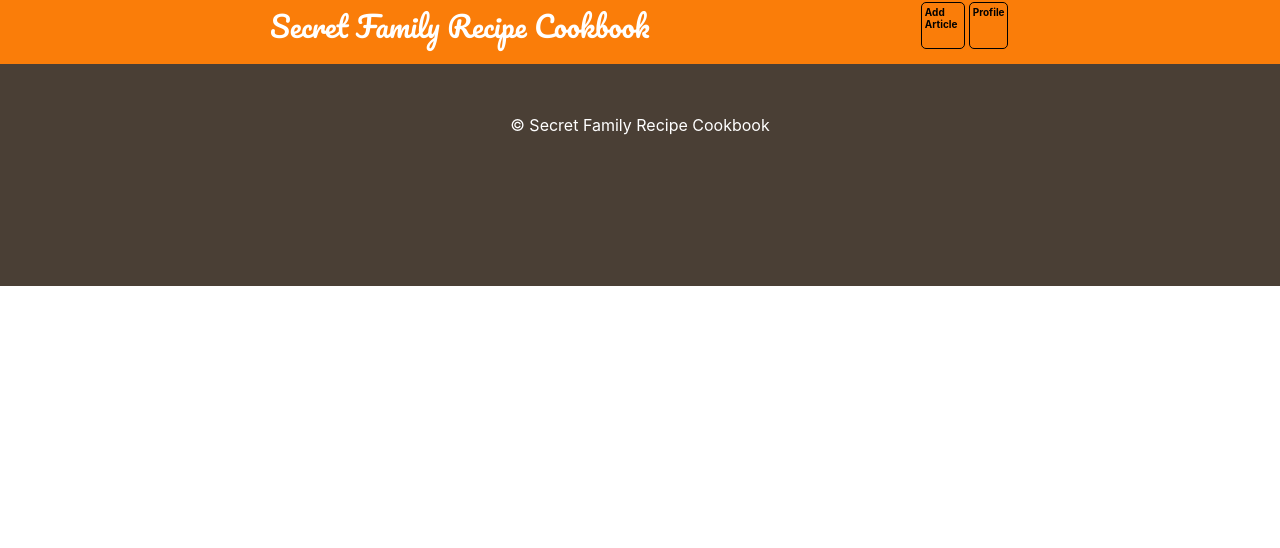
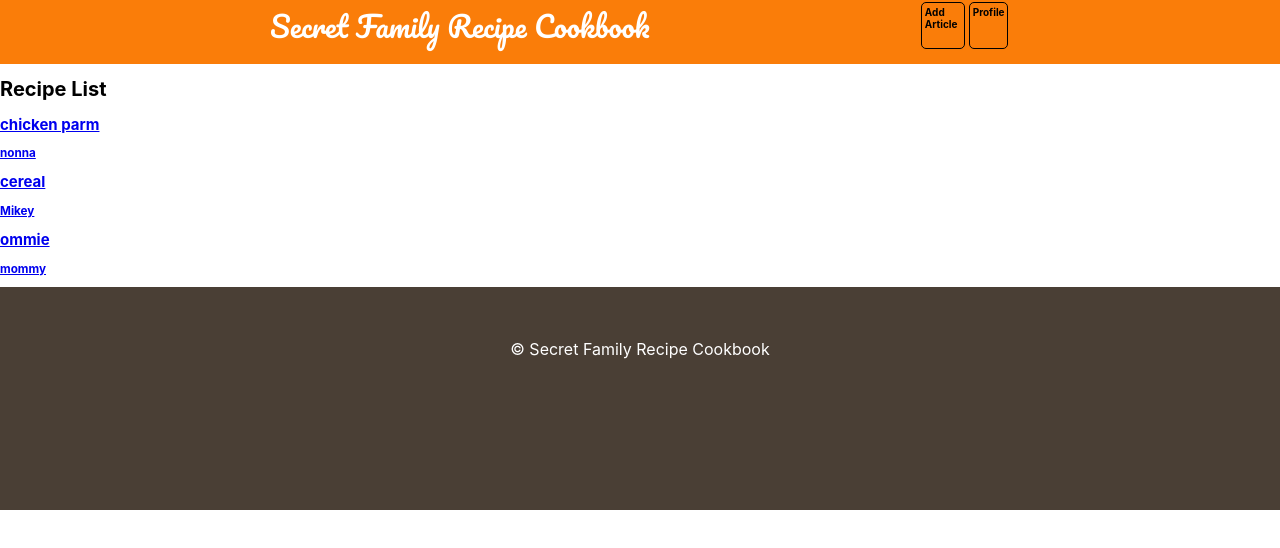
Before and after one commit to BW-Secret-Family-Recipes-pt/Front-End, a React (Create React App) app in the folder family-secrets/: page / in a window 1280 px wide. Shown: the top 548 px of the page. Built offline with nearby package versions, Linux system fonts and the light colour scheme.

Commit message:
functional dashboard with test data

```diff
--- a/family-secrets/src/App.js
+++ b/family-secrets/src/App.js
@@ -10,7 +10,49 @@ import AddEditRecipe from './components/AddEditRecipe';
 import UserAccount from './components/UserAccount';
 import Header from './components/Header';
 import Footer from './components/Footer';
+import RecipeCard from './components/RecipeCard';
+
 // other imports to come
+
+// the temp database to create Dashboard and RecipeCard
+const testRecipes = [
+  {
+    title: 'chicken parm',
+    source: 'nonna',
+    ingredients: '2 lbs chicken, lots of mozz, jar of sauce',
+    instructions: 'cut chicken into small pieces, bread, fry, broil',
+    breakfast: false,
+    lunch: true,
+    dinner: true,
+    dessert: false,
+    vegetarian: false,
+    id: 1
+  },
+  {
+    title: 'cereal',
+    source: 'Mikey',
+    ingredients: 'Life',
+    instructions: 'Open box, pour in bowl, add milk',
+    breakfast: true,
+    lunch: false,
+    dinner: false,
+    dessert: false,
+    vegetarian: false,
+    id: 2
+  },
+  {
+    title: 'ommie',
+    source: 'mommy',
+    ingredients: 'eggs, cheese, bacon, moar cheese',
+    instructions: 'break eggs, throw stuff in',
+    breakfast: true,
+    lunch: true,
+    dinner: true,
+    dessert: false,
+    vegetarian: false,
+    id: 3
+  },
+];
 
 function App() {
   return (
@@ -29,7 +71,9 @@ function App() {
         <Route exact path = '/recipe' component={AddEditRecipe} />
         <Route exact path = '/dashboard' component={Dashboard} />
         <Route exact path = '/user-account' component={UserAccount} />
+        <Route path = '/recipe/:id' component={RecipeCard} />
       </Switch>
+      <Dashboard props={testRecipes} />
       <Footer />
     </div>
   );
--- a/family-secrets/src/components/AddEditRecipe.js
+++ b/family-secrets/src/components/AddEditRecipe.js
@@ -34,7 +34,8 @@ function Signup() {
        lunch: false,
        dinner: false,
        dessert: false,
-       vegetarian: false
+       vegetarian: false,
+       id: Date.now()
     }
     const [formState, setFormState] = useState(defaultState);
 
--- a/family-secrets/src/components/Dashboard.js
+++ b/family-secrets/src/components/Dashboard.js
@@ -1,175 +1,32 @@
 import React, { useState, useEffect } from 'react';
-import * as Yup from 'yup';
 import { Link, useHistory } from 'react-router-dom';
+import RecipeCard from './RecipeCard';
 import axios from 'axios';
 
-const passwordRegex = RegExp(
-    /^(?=.*[a-z])(?=.*[A-Z])(?=.*[0-9])(?=.{8,})/
-);
+// super crude dashboard for listing recipes
+// current 'props' is canned data stored in app
+// must replace with pulled data via axios
 
-// setup formSchema
-const formSchema = Yup.object().shape({
-    username: Yup.string()
-        .min(6, 'Username must include at least 6 characters')
-        .required('Username must include at least 6 characters'),
-    email: Yup.string()
-        .required('You must provide an email address')
-        .email('This is not a valid email adress'),
-    password: Yup.string()
-        .matches(passwordRegex, 'At least one uppercase letter, one number, and 8 characters'),
-    confirm: Yup.string()
-        .required('Make sure the password match'),
-    terms: Yup.boolean()
-        .oneOf([true], "You must agree to the terms of use")
-});
+const Dashboard = props => {
+  const data = props.props;
 
-function Signup() {
-    // setup state
-    // form state
-    const defaultState = {
-        username: '',
-        email: '',
-        password: '',
-        confirm: '',
-        terms: false
-    }
-    const [formState, setFormState] = useState(defaultState);
+return (
+  <div className="recipe-list">
+    <h1>Recipe List</h1>
+    {data.map(recipe => (
+      <div className="recipe" key={recipe.id}>
+        <Link to={`/recipe/${recipe.id}`}>
+             <h2>{recipe.title}</h2>
+        <h3>{recipe.source}</h3>
+
+      </Link>
 
 
-    // button state
-    const [buttonDisabled, setButtonDisabled] = useState(defaultState);
-    useEffect (() => {
-        formSchema.isValid(formState).then(valid => {
-            setButtonDisabled(!valid);
-        });
-    }, [formState]);
-
-    // error state
-    const [errorState, setErrorState] = useState ({
-        username: '',
-        email: '',
-        password: '',
-        confirm: '',
-        terms: false
-    });
-
-    // setup validation
-    const validate = e => {
-        // determine if checkbox
-        let value =
-            e.target.type === "checkbox" ? e.target.checked : e.target.value;
-        // yup validation
-        Yup
-            .reach(formSchema, e.target.name)
-            .validate(value)
-            .then(valid => {
-                setErrorState({
-                    ...errorState,
-                    [e.target.name]: ""
-                });
-            })
-            .catch (err => {
-                setErrorState({
-                    ...errorState,
-                    [e.target.name]: err.errors[0]
-                });
-            });
-        };
-
-    // setup onchange function
-    const inputChange = e => {
-        e.persist();
-        validate(e);
-        // determine if checkbox
-        let value =
-            e.target.type === "checkbox" ? e.target.checked : e.target.value;
-        setFormState({ ...formState, [e.target.name]: value });
-    };
-
-    // setup submit function with temp API
-    const formSubmit = e => {
-        e.preventDefault();
-        axios
-            .post("http://reqres.in/api/users", formState)
-            .then(response => console.log(response))
-            .catch(err => console.log(err));
-    };
-
-    return (
-        <form onSubmit={formSubmit}>
-        <label htmlFor="username">
-          Username
-          <input
-            type="text"
-            name="username"
-            id="username"
-            value={formState.username}
-            onChange={inputChange}
-          />
-        </label>
-        <label htmlFor="email">
-          Email
-          <input
-            type="email"
-            name="email"
-            id="email"
-            value={formState.email}
-            onChange={inputChange}
-          />
-          {errorState.email.length > 0 ? (
-            <p className="error">{errorState.email}</p>
-          ) : null}
-        </label>
-        <label htmlFor="password">
-          Password
-          <input
-            type="password"
-            name="password"
-            id="password"
-            value={formState.password}
-            onChange={inputChange}
-          />
-          {errorState.password.length > 0 ? (
-            <p className="error">{errorState.password}</p>
-          ) : null}
-        </label>
-        <label htmlFor="confirm">
-          Confirm password
-          <input
-            type="password"
-            name="confirm"
-            id="confirm"
-            value={formState.confirm}
-            onChange={inputChange}
-          />
-          {errorState.confirm.length > 0 ? (
-            <p className="error">{errorState.confirm}</p>
-          ) : null}
-        </label>
-
-
-        <label htmlFor="terms">
-          <input
-            type="checkbox"
-            id="terms"
-            name="terms"
-            checked={formState.terms}
-            onChange={inputChange}
-          />
-          Terms & Conditions
-          {errorState.terms.length > 0 ? (
-            <p className="error">{errorState.terms}</p>
-          ) : null}
-        </label>
-        <button disabled={buttonDisabled}>Submit</button>
-      </form>
-    )
-
-
-
-
+      </div>
+    ))}
+  </div>
+);
 };
 
 
-
-export default Signup;
+export default Dashboard;
--- a/family-secrets/src/components/Login.js
+++ b/family-secrets/src/components/Login.js
@@ -111,9 +111,10 @@ function Signup() {
         </label>
 
         <button disabled={buttonDisabled}>Submit</button>
+        <p>New to Secret Family Recipes? <Link to='/signup'>Create an account</Link></p>
       </form>
     )
-// This page needs an already a user, go to login link
+
 
 
 
--- /dev/null
+++ b/family-secrets/src/components/RecipeCard.js
@@ -0,0 +1,25 @@
+import React from 'react';
+
+
+// the goal here is a fully fleshed out recipecard that opens
+// when you click on a recipe in recipe list
+// or some button that you all create
+// as of 1:40AM on Thursday, I'm too tired to complete this
+// and it needs a database pull to grab the data to make it work
+// plus the params hook
+
+const RecipeCard = (props) => {
+  console.log (props);
+
+  const {title, source, ingredients, instructions} = props;
+  return (
+
+    <>
+
+
+
+    </>
+
+  );
+}
+export default RecipeCard;
--- a/family-secrets/src/components/Signup.js
+++ b/family-secrets/src/components/Signup.js
@@ -169,6 +169,7 @@ function Signup() {
           ) : null}
         </label>
         <button disabled={buttonDisabled}>Submit</button>
+        <p>Already a user? <Link to='/login'>Log in</Link></p>
       </form>
     )
 
```
